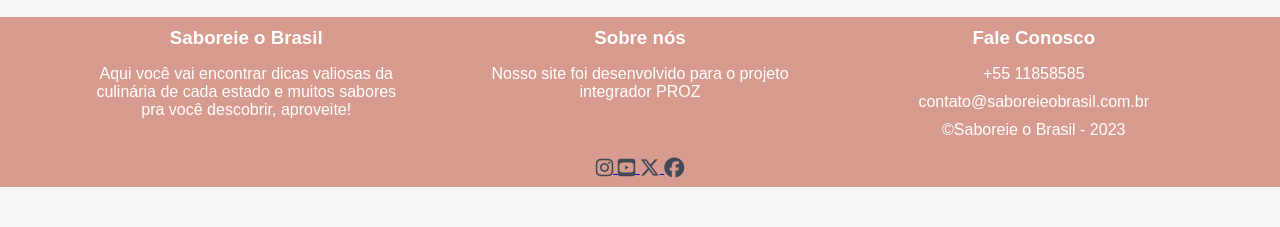
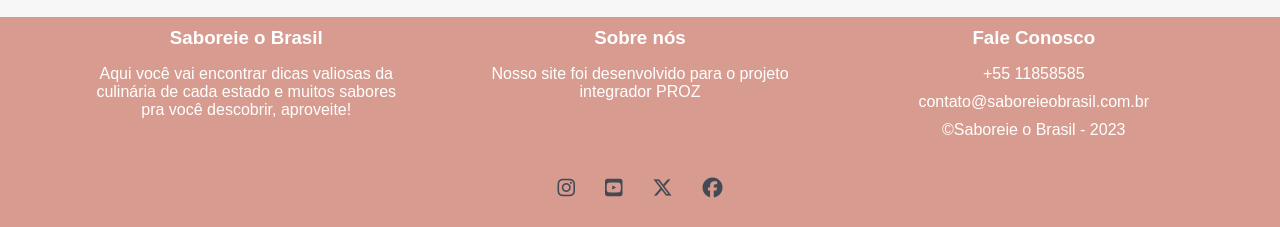
Before and after one commit to caicrangel/PROJETO_INTEGRADOR, a plain HTML site: page ceara/ceara.html in a window 1280 px wide. Shown: the part 2806-3033 px from the top of the page. Before the commit the page ends 2993 px from the top, so only its background shows below. Drawn offline with Linux system fonts and the light colour scheme.

Commit message:
Ajustando css

```diff
--- a/ceara/ceara.css
+++ b/ceara/ceara.css
@@ -462,15 +462,23 @@ footer .rodape h3{
   font-weight: 600;
 }
 
+.redes-sociais{
+  display: flex;
+  justify-content: center;
+  gap: 30px;
+  padding: 20px;
+
+}
+
 footer .rodape .redes-sociais i{
   margin-right: 10px;
   width: 50px;
   height: 50px;
- /* background-image: linear-gradient(45deg, #d79c8f, #dbebe1);*/
- border: none;
- margin-right: 10px;
- border-radius: 8px;
- cursor: pointer;
+  border: none;
+  margin-right: 10px;
+  border-radius: 8px;
+  cursor: pointer;
+  border: #888;
 }
 
 footer .rodape ul >p{
@@ -482,4 +490,5 @@ footer .rodape li{
 
 footer .rodape a{
   color: white;
+  text-decoration: none;
 }
```
